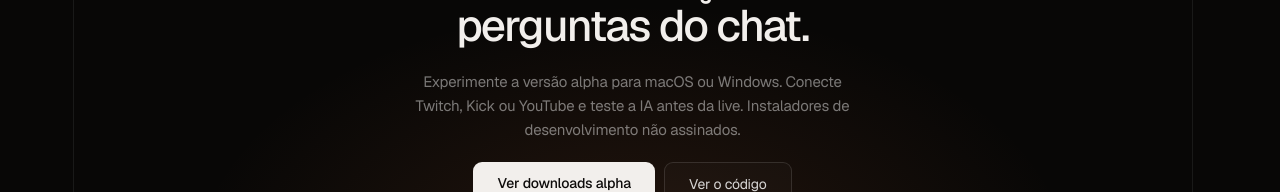
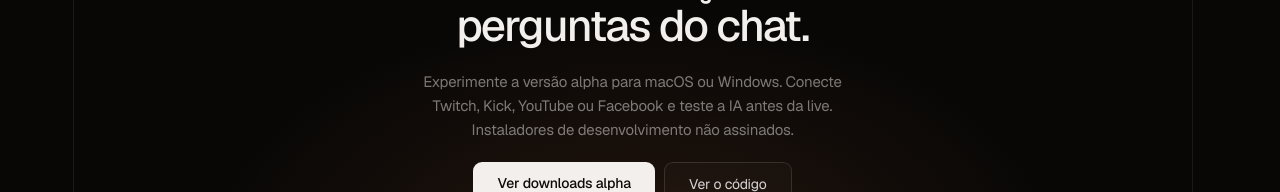
Before and after one commit to opensources-com-br/rocky, a Next.js app in the folder apps/web/: page / in a window 1280 px wide. Shown: the part 3542-3734 px from the top of the page. Built offline with nearby package versions, Linux system fonts and the light colour scheme.

Commit message:
docs: mention Facebook in download guidance

```diff
--- a/apps/web/components/landing/DownloadContent.jsx
+++ b/apps/web/components/landing/DownloadContent.jsx
@@ -7,7 +7,7 @@ export default function DownloadContent() {
 {"Dê mais atenção às perguntas do chat."}
 </h2>
 <p style={{"margin": "0", "maxWidth": "460px", "fontSize": "15px", "lineHeight": "1.6", "color": "rgba(255,255,255,.45)"}}>
-{"Experimente a versão alpha para macOS ou Windows. Conecte Twitch, Kick ou YouTube e teste a IA antes da live. Instaladores de desenvolvimento não assinados."}
+{"Experimente a versão alpha para macOS ou Windows. Conecte Twitch, Kick, YouTube ou Facebook e teste a IA antes da live. Instaladores de desenvolvimento não assinados."}
 </p>
 <div style={{"display": "flex", "flexWrap": "wrap", "justifyContent": "center", "gap": "9px"}}>
 <a href={"https://github.com/opensources-com-br/rocky/releases"} style={{"padding": "12px 24px", "borderRadius": "9px", "background": "#f2efec", "color": "#0d0b0a", "fontSize": "14px", "fontWeight": "500"}}>
```
